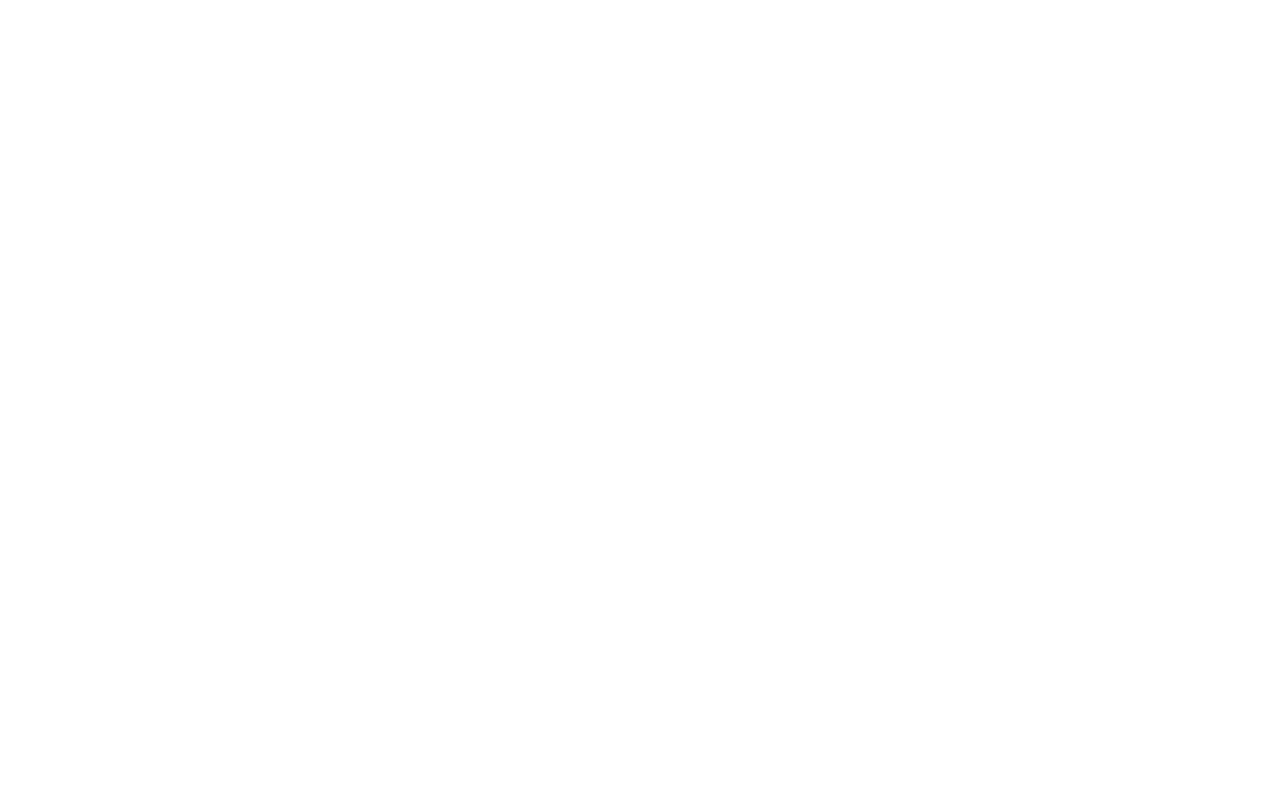
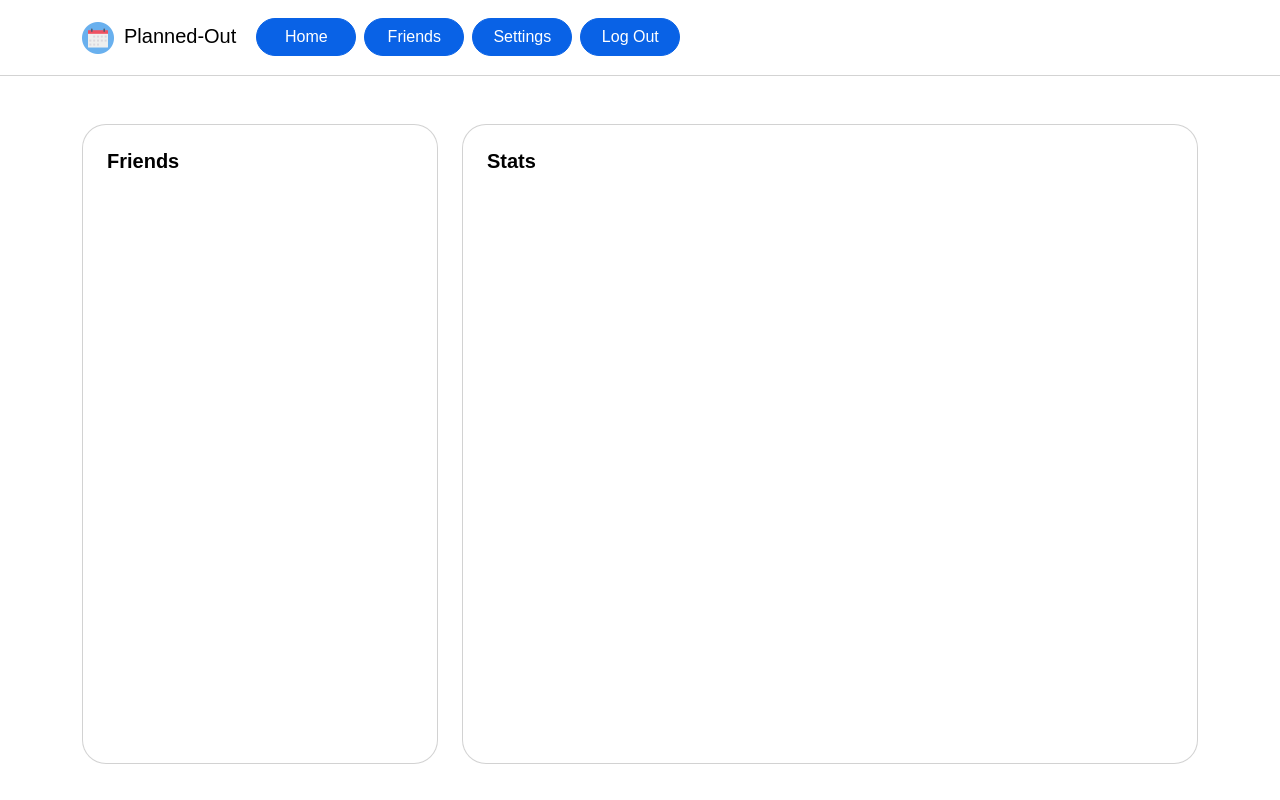
Before and after one commit to COSC481W-2023Fall/planned-out, a React (Create React App) app in the folder front-end/: page /friends in a window 1280 px wide. Before the commit this address had no page. Built offline with nearby package versions, Linux system fonts and the light colour scheme; sample sign-in values are in the browser's storage.

Commit message:
refactor: Friends page shell
refactor: Friends page shell

* Added a shell for the friends page
* Added the proper routes

```diff
--- a/front-end/src/index.js
+++ b/front-end/src/index.js
@@ -8,6 +8,7 @@ import "./index.css";
 import Settings from "./pages/Settings.js";
 import Login from "./pages/Login.js";
 import Registration from "./pages/Registration.js";
+import Friends from "./pages/Friends.js";
 import * as themes from './themes/schema.json';
 import { setToLS } from './utils/storage';
 
@@ -22,6 +23,9 @@ export default function App() {
                 <Route path="/login" element={<Layout />}>
                     <Route index element={<Login />} />
                 </Route>
+                <Route path="/friends" element={<Layout />}>
+                    <Route index element={<Friends />} />
+                </Route>
                 <Route path="/settings" element={<Layout />}>
                     <Route index element={<Settings />} />
                 </Route>
--- /dev/null
+++ b/front-end/src/pages/Friends.css
@@ -0,0 +1,5 @@
+.friends-card, .stats-card {
+    height: 80vh;
+    padding: 1.5em;
+    border-radius: 24px;
+  }
--- /dev/null
+++ b/front-end/src/pages/Friends.js
@@ -0,0 +1,43 @@
+import { ThemeProvider } from "styled-components";
+import { GlobalStyles } from '../themes/GlobalStyles.js';
+import { useTheme } from '../themes/useTheme';
+import { useState, useEffect } from "react";
+import Container from "react-bootstrap/Container";
+import Card from "react-bootstrap/Card";
+import Row from "react-bootstrap/Row";
+import Col from "react-bootstrap/Col";
+import "./Friends.css";
+
+const Friends = () => {
+
+    const { theme, themeLoaded } = useTheme();
+    const [selectedTheme, setSelectedTheme] = useState(theme);
+
+    useEffect(() => {
+        setSelectedTheme(theme);
+    }, [theme, themeLoaded]);
+
+    return (
+        themeLoaded && <ThemeProvider theme={selectedTheme}>
+            <GlobalStyles />
+            <div className="App">
+                <Container>
+                    <Row>
+                        <Col>
+                                <Card className="friends-card">
+                                    <Card.Title>Friends</Card.Title>
+                                </Card>
+                        </Col>
+                        <Col sm={8}>
+                            <Card className="stats-card">
+                                <Card.Title>Stats</Card.Title>
+                            </Card>
+                        </Col>
+                    </Row>
+                </Container>
+            </div>
+        </ThemeProvider>
+    );
+};
+
+export default Friends;
--- a/front-end/src/pages/Layout.js
+++ b/front-end/src/pages/Layout.js
@@ -16,9 +16,9 @@ const Layout = () => {
   let localBackend = "http://localhost:5050/"
 
   // Use render backend
-  localStorage.setItem("backendURL", renderBackend);
+  //localStorage.setItem("backendURL", renderBackend);
   // Use local backend
-  //localStorage.setItem("backendURL", localBackend);
+  localStorage.setItem("backendURL", localBackend);
 
   const navigate = useNavigate();
   const userCookie = localStorage.getItem('user');
@@ -65,12 +65,7 @@ const Layout = () => {
               </LinkContainer>
             </Nav.Item>
             <Nav.Item>
-              <LinkContainer to="/">
-                <Button className="main-nav-button">Stats</Button>
-              </LinkContainer>
-            </Nav.Item>
-            <Nav.Item>
-              <LinkContainer to="/">
+              <LinkContainer to="/friends">
                 <Button className="main-nav-button">Friends</Button>
               </LinkContainer>
             </Nav.Item>
```
